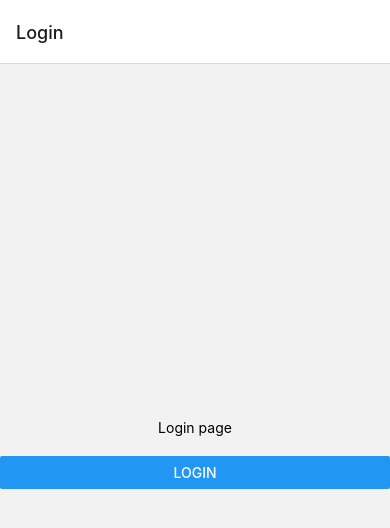
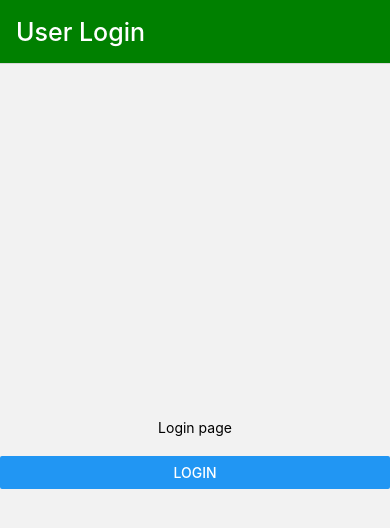
Before and after one commit to deep1524/ReactNative, a React Native app: screen / in a window 390 px wide. Shown: the top 528 px of the page. Built offline with nearby package versions, Linux system fonts and the light colour scheme.

Commit message:
stack navigation style

```diff
--- a/components/Stack_Naviagation.jsx
+++ b/components/Stack_Naviagation.jsx
@@ -1,21 +1,42 @@
 import React from 'react';
 import {Text, View} from 'react-native';
-import {NavigationContainer} from "@react-navigation/native"
-import {createNativeStackNavigator} from "@react-navigation/native-stack"
+import {NavigationContainer} from '@react-navigation/native';
+import {createNativeStackNavigator} from '@react-navigation/native-stack';
 import Home from './Page/Home';
 import Login from './Page/Login';
-const Stack= createNativeStackNavigator();
+const Stack = createNativeStackNavigator();
 
 const Stack_Naviagation = () => {
   return (
     <NavigationContainer>
-        <Stack.Navigator>
-        <Stack.Screen name='Login' component={Login}/>
-          <Stack.Screen name='Home' component={Home}/>
-
-        </Stack.Navigator>
+      <Stack.Navigator
+        // this is for all the stack navigation
+        screenOptions={{
+          headerStyle: {
+            backgroundColor: 'red',
+          },
+          headerTitleStyle: {
+            fontSize: 20,
+          },
+          headerTintColor: 'green',
+        }}>
+        <Stack.Screen
+          name="Login"
+          component={Login}
+          options={{
+            title: 'User Login',
+            headerStyle: {
+              backgroundColor: 'green',
+            },
+            headerTitleStyle: {
+              fontSize: 25,
+            },
+            headerTintColor: 'white',
+          }}
+        />
+        <Stack.Screen name="Home" component={Home} />
+      </Stack.Navigator>
     </NavigationContainer>
-
   );
 };
 
```
